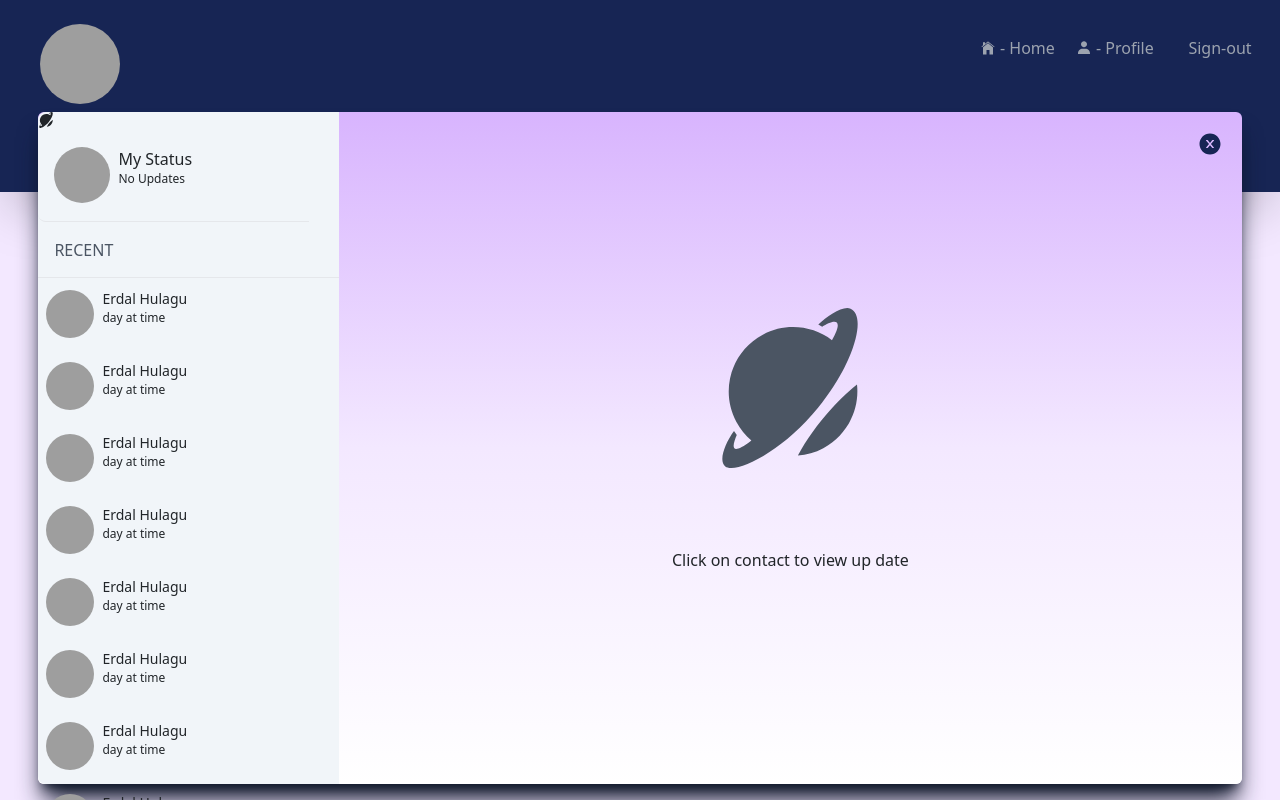
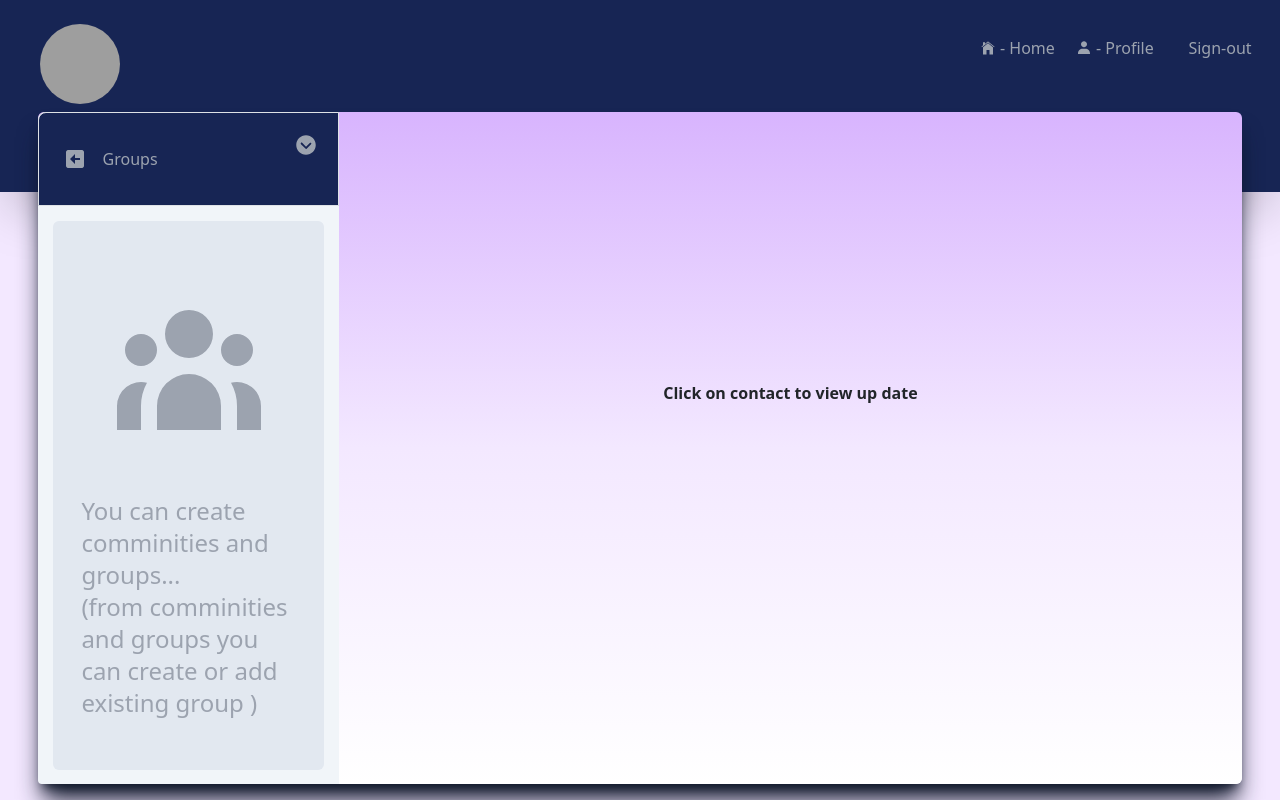
Before and after one commit to erdalHulagu/chat-project-frontEnd, a React (Create React App) app: page /home in a window 1280 px wide. Built offline with nearby package versions, Linux system fonts and the light colour scheme; grey boxes are pictures that could not be loaded.

Commit message:
18/01/24

```diff
--- a/src/component/user/group/group-chat/group.jsx
+++ b/src/component/user/group/group-chat/group.jsx
@@ -84,21 +84,10 @@ const Group = () => {
 
             </div>
             {/* Right Bar */}
-            <div className='h-[86%] w-[60%]  rounded-bl-lg  '>
-
-
-                <div className='h-full w-[60%] lg:w-[75%]'><div className='w-full h-full flex items-center justify-center'>
-
-                    <div>
-                        <div className=' w-full  flex items-center justify-center '>
-                        </div>
-                        <p>Click on contact to view up date</p>
-                    </div>
-
+            <div className='h-[86%] w-[60%] lg:w-[75%]  rounded-bl-lg  '>
+                <div className=' h-full w-full flex justify-center items-center'>
+                    <p className='font-bold'>Click on contact to view up date</p>
                 </div>
-                </div>
-
-
             </div>
         </div>
     )
--- a/src/component/user/home/home.jsx
+++ b/src/component/user/home/home.jsx
@@ -50,9 +50,9 @@ const Home = () => {
 
 
                     <div className=" h-[84vh] w-[94%] bg-gradient-to-b from-purple-300 via-purple-100 to-white absolute bottom-22  top-28 rounded  shadow-slate-900  shadow-xl " >
-                        <MyStatus/>
-                        {/* <UserHome/> */}
-                        {/* <Group/> */}
+                        {/* <MyStatus/>
+                        <UserHome/> */}
+                        <Group/>
 
 
                     </div>
```
Also changed, not shown: src/assets/img/logo.png (deleted).
